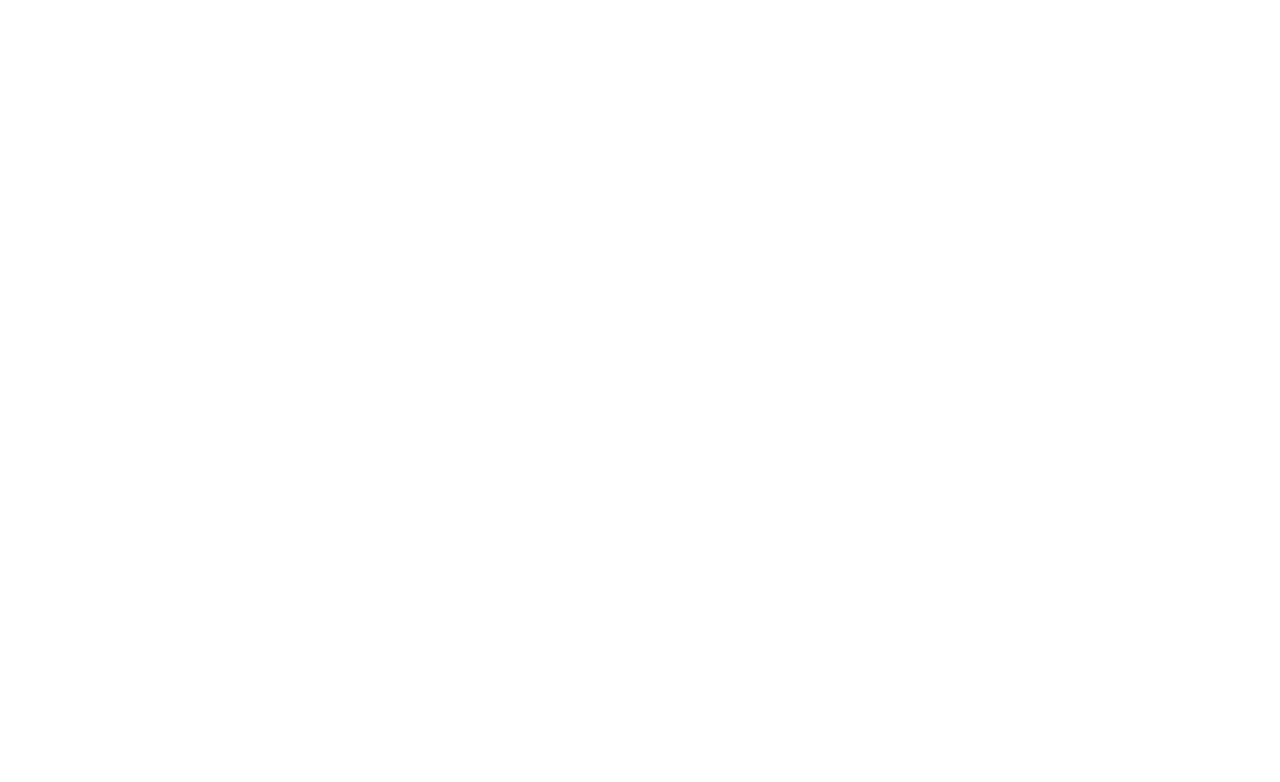
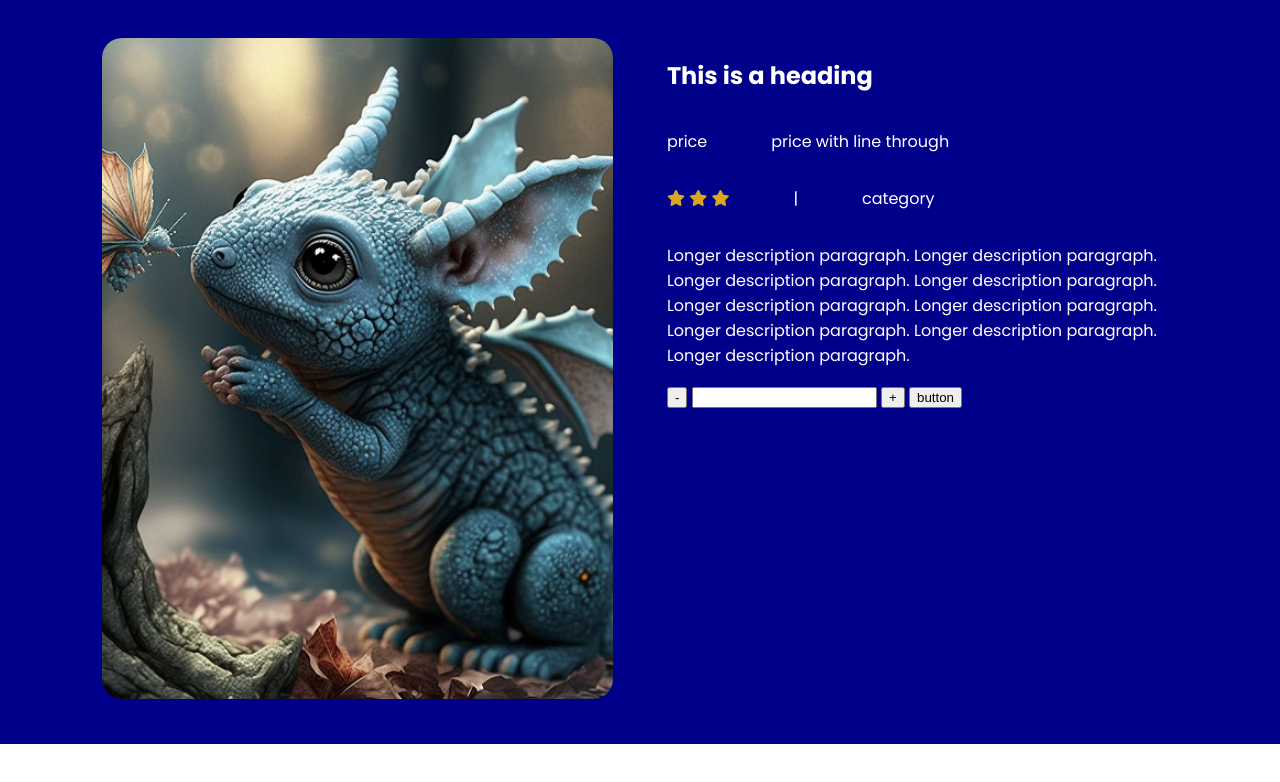
Before and after one commit to 251015-michelle/Workshop_Theme-1, a plain HTML site: page pages/about.html in a window 1280 px wide. Drawn offline with Linux system fonts and the light colour scheme.

Commit message:
HTML and CSS added
Flexbox things

```diff
--- a/css/main.css
+++ b/css/main.css
@@ -0,0 +1,58 @@
+body{
+    font-family: 'Poppins', sans-serif;
+    margin: 0;
+}
+
+img{
+    border-radius: 20px;
+}
+
+.flexContainer{
+    display: flex;
+    flex-direction: row;
+    align-items: center;
+    justify-content: center;
+    gap: 5%;
+    padding: 3% 8%;
+}
+
+.flexContainerTop{
+    display: flex;
+    flex-direction: row;
+    align-items: top;
+    justify-content: center;
+    gap: 5%;
+    padding: 3% 8%;
+}
+
+.flex2Col{
+    width: 50%;
+}
+
+.simpleRowFlex{
+    display: flex;
+    flex-direction: row;
+    justify-content: flex-start;
+    gap: 4em;
+}
+
+.button{
+    background-color: aqua;
+    padding: 15px 30px;
+    border: none;
+    border-radius: 12px;
+    margin-top: 30px;
+    font-family: 'Poppins';
+    font-size: 15px;
+    font-weight: 600;
+    color: white;
+}
+
+.blue{
+    background-color: darkblue;
+    color: white;
+}
+
+i{
+    color: goldenrod;
+}
--- a/pages/about.html
+++ b/pages/about.html
@@ -9,14 +9,49 @@
 
     <title>HTML Template</title>
 
-
+    <link rel="preconnect" href="https://fonts.googleapis.com">
+    <link rel="preconnect" href="https://fonts.gstatic.com" crossorigin>
+    <link href="https://fonts.googleapis.com/css2?family=Montserrat:ital,wght@0,100..900;1,100..900&family=Poppins:ital,wght@0,100;0,200;0,300;0,400;0,500;0,600;0,700;0,800;0,900;1,100;1,200;1,300;1,400;1,500;1,600;1,700;1,800;1,900&display=swap" rel="stylesheet">
 
     <link rel="stylesheet" href="../css/main.css">
 
 </head>
 <body>
 
+    <section class="blue">
+        <div class="flexContainerTop">
+            <div class="flex2Col">
+                <img src="../assets/img/adopt1.png" width="100%">
+            </div>
+            <div class="flex2Col">
+                <h1>This is a heading</h1>
+                <div class="simpleRowFlex">
+                    <p>price</p>
+                    <p>price with line through</p>
+                </div>
+                <div class="simpleRowFlex">
+                    <div><p>
+                        <i class="fa-solid fa-star"></i>
+                        <i class="fa-solid fa-star"></i>
+                        <i class="fa-solid fa-star"></i>
+                        </p>
+                    </div>
+                    <p>|</p>
+                    <p>category</p>
+                </div>
 
 
+                <p>Longer description paragraph. Longer description paragraph. Longer description paragraph. Longer description paragraph. Longer description paragraph. Longer description paragraph. Longer description paragraph. Longer description paragraph. Longer description paragraph. </p>
+
+                <button>-</button>
+                <input type="number">
+                <button>+</button>
+                <button>button</button>
+
+            </div>
+        </div>
+    </section>
+
+<script src="https://kit.fontawesome.com/eac5ca7781.js" crossorigin="anonymous"></script>
 </body>
 </html>
```
Also changed, not shown: index.html (+28 -0 lines).
